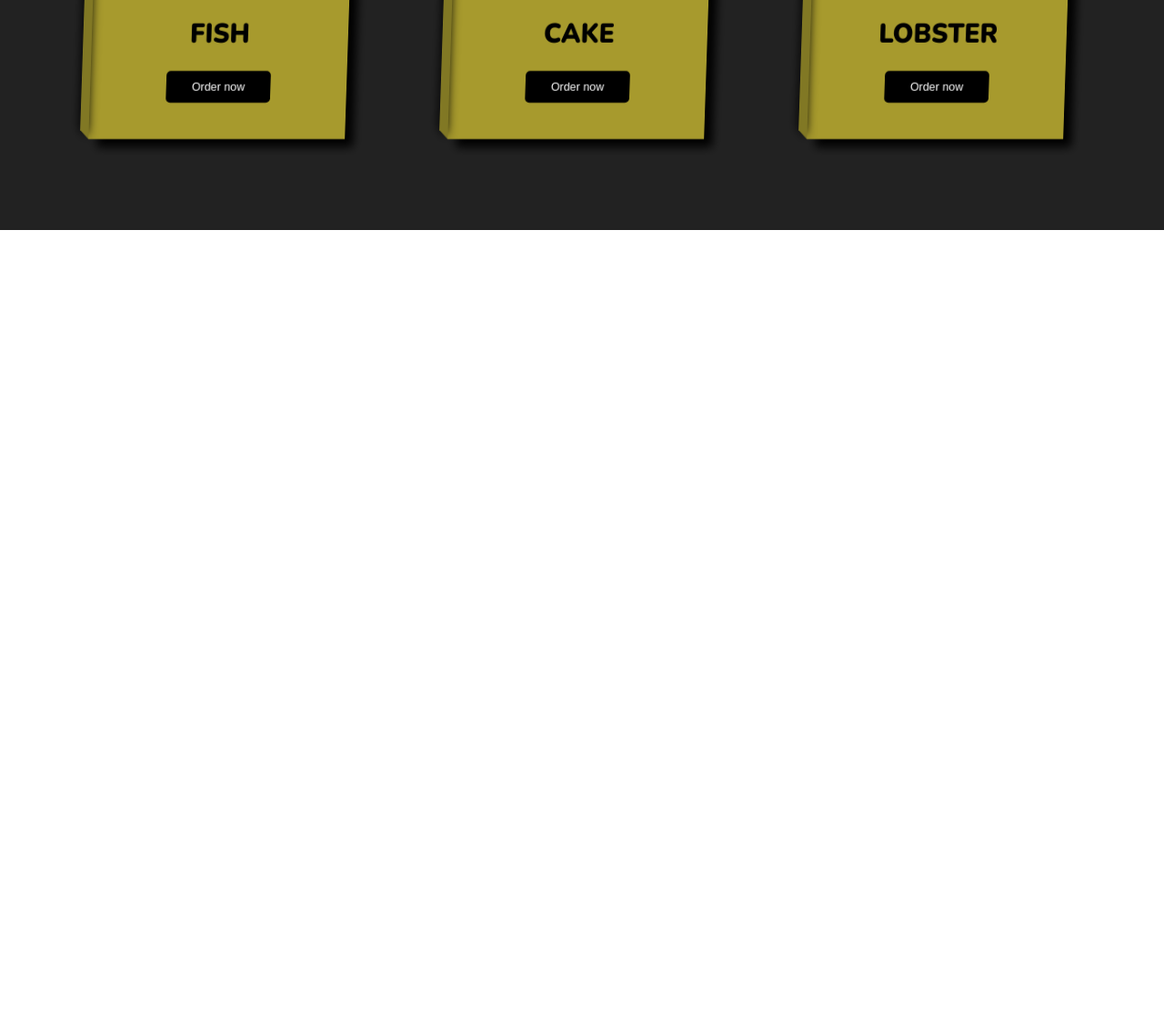
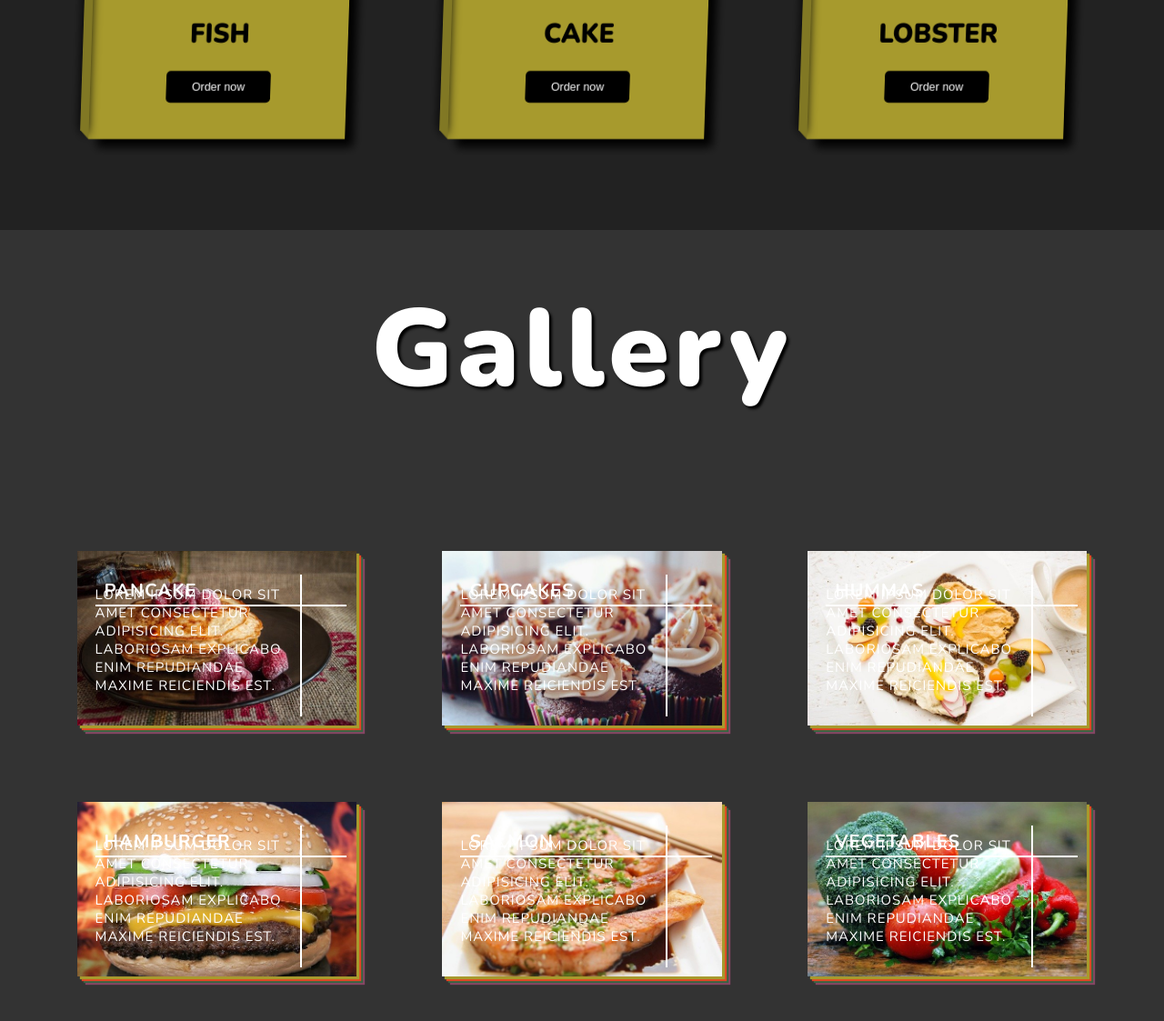
Before and after one commit to alifhossainbits/Foods---Responsive-Website, a plain HTML site: page index.html in a window 1280 px wide. Shown: the part 1347-2470 px from the top of the page at 91% size. Before the commit the page ends 1600 px from the top, so only its background shows below. Drawn offline with nearby package versions, Linux system fonts and the light colour scheme.

Commit message:
update:5 section 3 almost complete

```diff
--- a/index.html
+++ b/index.html
@@ -52,6 +52,61 @@
         </div>
       </section>
       <!-- end of section 2 -->
+      <section class="section-3">
+        <h1 class="section-heading">gallery</h1>
+        <div class="gallery">
+          <a href="#" title="Order now" class="gallery-link">
+            <img src="/images/gallery-img-1.jpg" alt="foods" class="food-img" />
+            <h3 class="food-name">Pancake</h3>
+            <p class="food-description">
+              Lorem ipsum dolor sit amet consectetur adipisicing elit.
+              Laboriosam explicabo enim repudiandae maxime reiciendis est.
+            </p>
+          </a>
+          <a href="#" title="Order now" class="gallery-link">
+            <img src="/images/gallery-img-2.jpg" alt="foods" class="food-img" />
+            <h3 class="food-name">Cupcakes</h3>
+            <p class="food-description">
+              Lorem ipsum dolor sit amet consectetur adipisicing elit.
+              Laboriosam explicabo enim repudiandae maxime reiciendis est.
+            </p>
+          </a>
+          <a href="#" title="Order now" class="gallery-link">
+            <img src="/images/gallery-img-3.jpg" alt="foods" class="food-img" />
+            <h3 class="food-name">Hummas</h3>
+            <p class="food-description">
+              Lorem ipsum dolor sit amet consectetur adipisicing elit.
+              Laboriosam explicabo enim repudiandae maxime reiciendis est.
+            </p>
+          </a>
+          <a href="#" title="Order now" class="gallery-link">
+            <img src="/images/gallery-img-4.jpg" alt="foods" class="food-img" />
+            <h3 class="food-name">Hamburger</h3>
+            <p class="food-description">
+              Lorem ipsum dolor sit amet consectetur adipisicing elit.
+              Laboriosam explicabo enim repudiandae maxime reiciendis est.
+            </p>
+          </a>
+          <a href="#" title="Order now" class="gallery-link">
+            <img src="/images/gallery-img-5.jpg" alt="foods" class="food-img" />
+            <h3 class="food-name">Salmon</h3>
+            <p class="food-description">
+              Lorem ipsum dolor sit amet consectetur adipisicing elit.
+              Laboriosam explicabo enim repudiandae maxime reiciendis est.
+            </p>
+          </a>
+          <a href="#" title="Order now" class="gallery-link">
+            <img src="/images/gallery-img-6.jpg" alt="foods" class="food-img" />
+            <h3 class="food-name">Vegetables</h3>
+            <p class="food-description">
+              Lorem ipsum dolor sit amet consectetur adipisicing elit.
+              Laboriosam explicabo enim repudiandae maxime reiciendis est.
+            </p>
+          </a>
+        </div>
+      </section>
+      <!-- section 3 -->
+      <!-- end of section 3 -->
     </div>
     <script src="script.js"></script>
   </body>
--- a/style.css
+++ b/style.css
@@ -144,3 +144,74 @@ html {
 }
 
 /* end of section 2 */
+
+/* section 3 */
+.section-3 {
+  background-color: #333;
+  padding: 5rem 0;
+}
+
+.gallery {
+  display: flex;
+  flex-wrap: wrap;
+  align-items: center;
+  justify-content: space-evenly;
+  margin-top: 10rem;
+}
+
+.gallery-link {
+  position: relative;
+  margin: 4rem 1rem;
+}
+
+.gallery-link::before {
+  content: "";
+  position: absolute;
+  top: 2vw;
+  left: 80%;
+  height: 80%;
+  width: 0.2rem;
+  background-color: #fff;
+}
+.gallery-link::after {
+  content: "";
+  position: absolute;
+  top: 30%;
+  left: 2rem;
+  height: 0.2rem;
+  width: 90%;
+  background-color: #fff;
+}
+
+.food-img {
+  width: 24vw;
+  height: 15vw;
+  object-fit: cover;
+  box-shadow: 0.3rem 0.3rem 0.1rem #a79a2d, 0.5rem 0.5rem 0.1rem #e34523,
+    0.7rem 0.7rem 0.1rem #356643, 0.9rem 0.9rem 0.1rem #884564;
+}
+
+.food-name {
+  position: absolute;
+  left: 3rem;
+  top: 3rem;
+  font-size: 2rem;
+  font-weight: 700;
+  color: #fff;
+  letter-spacing: 0.1rem;
+  text-transform: uppercase;
+}
+
+.food-description {
+  position: absolute;
+  left: 2rem;
+  bottom: 3vw;
+  width: 70%;
+  font-size: 1.5rem;
+  font-weight: 300;
+  letter-spacing: 0.1rem;
+  text-transform: uppercase;
+  color: #fff;
+}
+
+/* end of section 3 */
```
